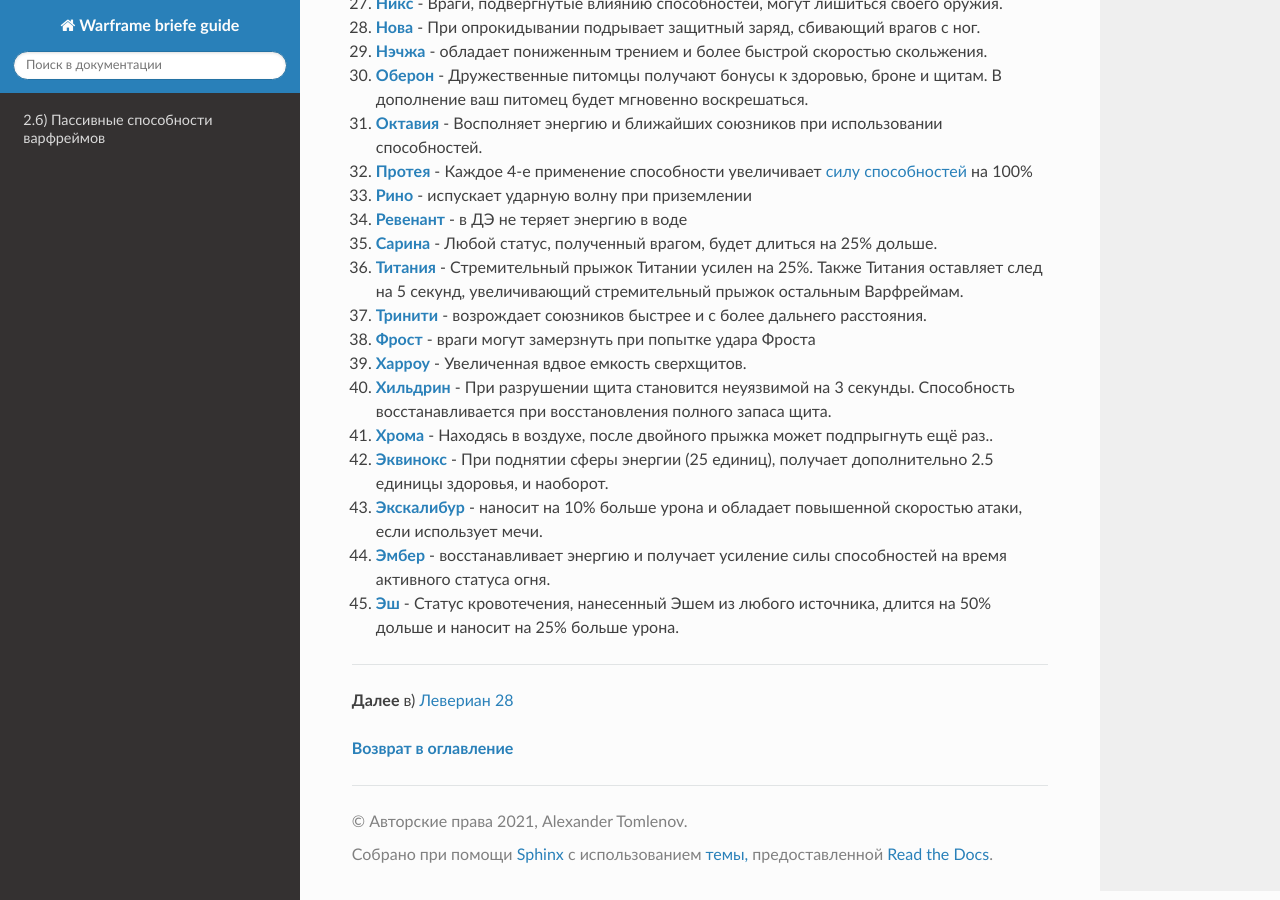
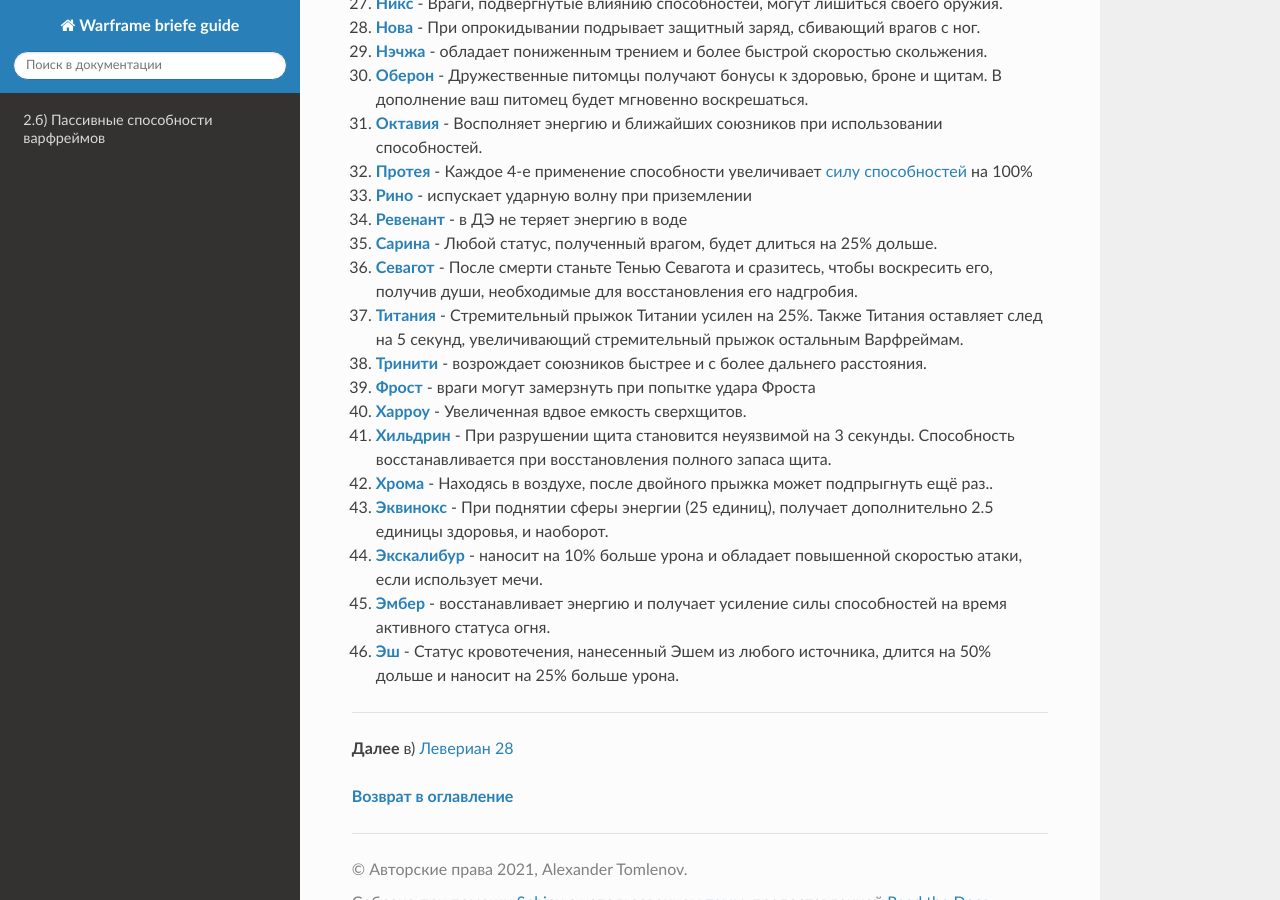
Before and after one commit to crackedmind/warframe-brief-guide, a Sphinx documentation site: the page built from source/02_b.md, in a window 1280 px wide and 900 px high, scrolled down 1369 px. Built offline with Sphinx 7.4.7 and the Read the Docs theme 2.0.0, drawn with Linux system fonts in a browser that asks for light colours.

Commit message:
Update_30.6

```diff
--- a/source/02_b.md
+++ b/source/02_b.md
@@ -41,16 +41,17 @@
 33. **[Рино](https://warframe.fandom.com/ru/wiki/%D0%A0%D0%B8%D0%BD%D0%BE)** - испускает ударную волну при приземлении
 34. **[Ревенант](https://warframe.fandom.com/ru/wiki/%D0%A0%D0%B5%D0%B2%D0%B5%D0%BD%D0%B0%D0%BD%D1%82)** - в ДЭ не теряет энергию в воде
 35. **[Сарина](https://warframe.fandom.com/ru/wiki/%D0%A1%D0%B0%D1%80%D0%B8%D0%BD%D0%B0)** - Любой статус, полученный врагом, будет длиться на 25% дольше.
-36. **[Титания](https://warframe.fandom.com/ru/wiki/%D0%A2%D0%B8%D1%82%D0%B0%D0%BD%D0%B8%D1%8F)** - Стремительный прыжок Титании усилен на 25%. Также Титания оставляет след на 5 секунд, увеличивающий стремительный прыжок остальным Варфреймам.
-37. **[Тринити](https://warframe.fandom.com/ru/wiki/%D0%A2%D1%80%D0%B8%D0%BD%D0%B8%D1%82%D0%B8)** - возрождает союзников быстрее и с более дальнего расстояния.
-38. **[Фрост](https://warframe.fandom.com/ru/wiki/%D0%A4%D1%80%D0%BE%D1%81%D1%82)** - враги могут замерзнуть при попытке удара Фроста
-39. **[Харроу](https://warframe.fandom.com/ru/wiki/%D0%A5%D0%B0%D1%80%D1%80%D0%BE%D1%83)** - Увеличенная вдвое емкость сверхщитов.
-40. **[Хильдрин](https://warframe.fandom.com/ru/wiki/%D0%A5%D0%B8%D0%BB%D1%8C%D0%B4%D1%80%D0%B8%D0%BD)** -  При разрушении щита становится неуязвимой на 3 секунды. Способность восстанавливается при восстановления полного запаса щита.
-41. **[Хрома](https://warframe.fandom.com/ru/wiki/%D0%A5%D1%80%D0%BE%D0%BC%D0%B0)** - Находясь в воздухе, после двойного прыжка может подпрыгнуть ещё раз..
-42. **[Эквинокс](https://warframe.fandom.com/ru/wiki/%D0%AD%D0%BA%D0%B2%D0%B8%D0%BD%D0%BE%D0%BA%D1%81)** - При поднятии сферы энергии (25 единиц), получает дополнительно 2.5 единицы здоровья, и наоборот.
-43. **[Экскалибур](https://warframe.fandom.com/ru/wiki/%D0%AD%D0%BA%D1%81%D0%BA%D0%B0%D0%BB%D0%B8%D0%B1%D1%83%D1%80)** - наносит на 10% больше урона и обладает повышенной скоростью атаки, если использует мечи.
-44. **[Эмбер](https://warframe.fandom.com/ru/wiki/%D0%AD%D0%BC%D0%B1%D0%B5%D1%80)** -  восстанавливает энергию и получает усиление силы способностей на время активного статуса огня.
-45. **[Эш](https://warframe.fandom.com/ru/wiki/%D0%AD%D1%88)** - Статус кровотечения, нанесенный Эшем из любого источника, длится на 50% дольше и наносит на 25% больше урона.
+36. **[Севагот](https://warframe.fandom.com/ru/wiki/%D0%A1%D0%B5%D0%B2%D0%B0%D0%B3%D0%BE%D1%82)** - После смерти станьте Тенью Севагота и сразитесь, чтобы воскресить его, получив души, необходимые для восстановления его надгробия.
+37. **[Титания](https://warframe.fandom.com/ru/wiki/%D0%A2%D0%B8%D1%82%D0%B0%D0%BD%D0%B8%D1%8F)** - Стремительный прыжок Титании усилен на 25%. Также Титания оставляет след на 5 секунд, увеличивающий стремительный прыжок остальным Варфреймам.
+38. **[Тринити](https://warframe.fandom.com/ru/wiki/%D0%A2%D1%80%D0%B8%D0%BD%D0%B8%D1%82%D0%B8)** - возрождает союзников быстрее и с более дальнего расстояния.
+39. **[Фрост](https://warframe.fandom.com/ru/wiki/%D0%A4%D1%80%D0%BE%D1%81%D1%82)** - враги могут замерзнуть при попытке удара Фроста
+40. **[Харроу](https://warframe.fandom.com/ru/wiki/%D0%A5%D0%B0%D1%80%D1%80%D0%BE%D1%83)** - Увеличенная вдвое емкость сверхщитов.
+41. **[Хильдрин](https://warframe.fandom.com/ru/wiki/%D0%A5%D0%B8%D0%BB%D1%8C%D0%B4%D1%80%D0%B8%D0%BD)** -  При разрушении щита становится неуязвимой на 3 секунды. Способность восстанавливается при восстановления полного запаса щита.
+42. **[Хрома](https://warframe.fandom.com/ru/wiki/%D0%A5%D1%80%D0%BE%D0%BC%D0%B0)** - Находясь в воздухе, после двойного прыжка может подпрыгнуть ещё раз..
+43. **[Эквинокс](https://warframe.fandom.com/ru/wiki/%D0%AD%D0%BA%D0%B2%D0%B8%D0%BD%D0%BE%D0%BA%D1%81)** - При поднятии сферы энергии (25 единиц), получает дополнительно 2.5 единицы здоровья, и наоборот.
+44. **[Экскалибур](https://warframe.fandom.com/ru/wiki/%D0%AD%D0%BA%D1%81%D0%BA%D0%B0%D0%BB%D0%B8%D0%B1%D1%83%D1%80)** - наносит на 10% больше урона и обладает повышенной скоростью атаки, если использует мечи.
+45. **[Эмбер](https://warframe.fandom.com/ru/wiki/%D0%AD%D0%BC%D0%B1%D0%B5%D1%80)** -  восстанавливает энергию и получает усиление силы способностей на время активного статуса огня.
+46. **[Эш](https://warframe.fandom.com/ru/wiki/%D0%AD%D1%88)** - Статус кровотечения, нанесенный Эшем из любого источника, длится на 50% дольше и наносит на 25% больше урона.
 
 
 ***
--- a/source/conf.py
+++ b/source/conf.py
@@ -22,7 +22,7 @@
 author = 'Alexander Tomlenov'
 
 # The full version, including alpha/beta/rc tags
-release = '30.0.0'
+release = '30.6.0'
 
 # -- General configuration ---------------------------------------------------
 
```
Also changed, not shown: source/02.md (+2 -1 lines), source/02_c.md (+2 -0 lines), source/04_b.md (+1 -1 lines).
